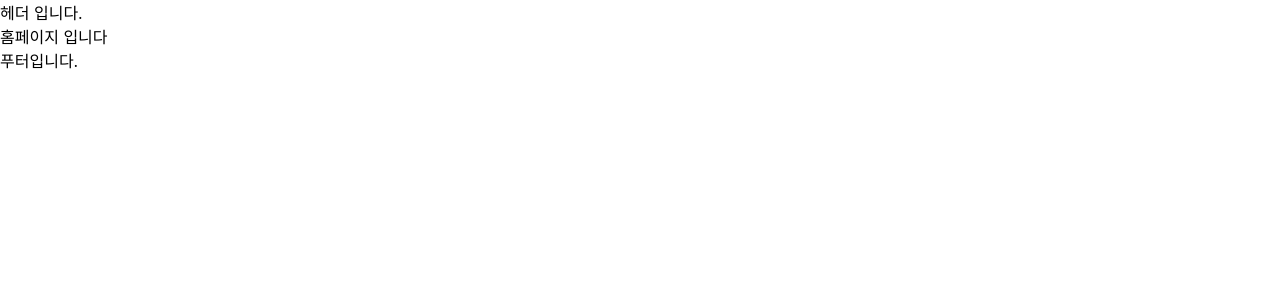
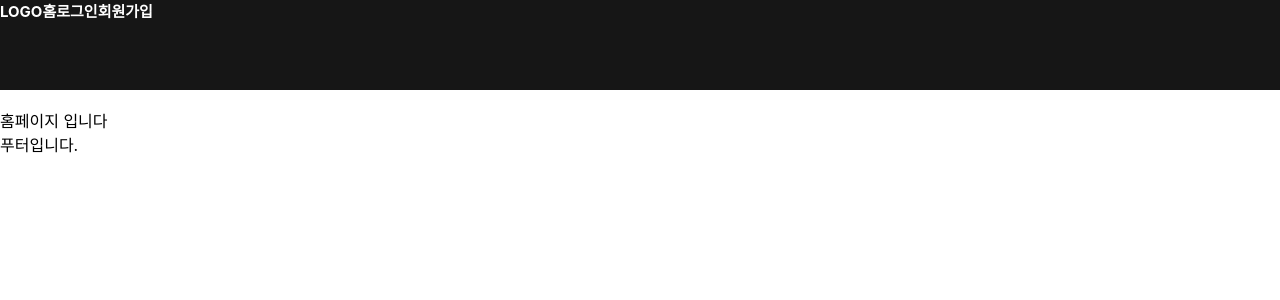
Before and after one commit to LikeLionHGU/JinJiGui_Front, a React (Create React App) app: page / in a window 1280 px wide. Shown: the top 300 px of the page. Built offline with nearby package versions, Linux system fonts and the light colour scheme.

Commit message:
#1 yeonju_chore: 헤더 버튼 클릭시 각 페이지 이동

```diff
--- a/src/components/Header.js
+++ b/src/components/Header.js
@@ -1,10 +1,32 @@
 import React from "react";
-import { Link } from 'react-router-dom';
+import { useNavigate } from "react-router";
+import "../components/styles/Header.css"
+function Header () {
 
-function Header () {
+  const navigate = useNavigate();
+
+  const loginEnter = () => {
+    navigate('/login')
+  };
+  const homeEnter = () => {
+    navigate('/')
+  };
+
   return (
     <div>
-      <div> 헤더 입니다. </div>
+      <div className="Header_Container">
+
+      <div className="Header_Left">
+          <span onClick={homeEnter}>LOGO</span>
+        </div>
+
+        <div className="Header_Right">
+          <span onClick={homeEnter}>홈</span>
+          <span onClick={loginEnter}>로그인</span>
+          <span>회원가입</span>
+        </div>
+      </div>
+      <hr className="Header_Line"/>
     </div>
   )
 }
--- /dev/null
+++ b/src/components/styles/Header.css
@@ -0,0 +1,16 @@
+.Header_Container{
+  font-size: 15px;
+  font-weight: bold;
+  height: 90px;
+  color: #FFFFFF;
+  background-color: #161616;
+}
+.Header_Line{
+  border: 1px solid #FFFFFF;
+}
+.Header_Right{
+  display: inline-block;
+}
+.Header_Left{
+  display: inline-block;
+}
```
